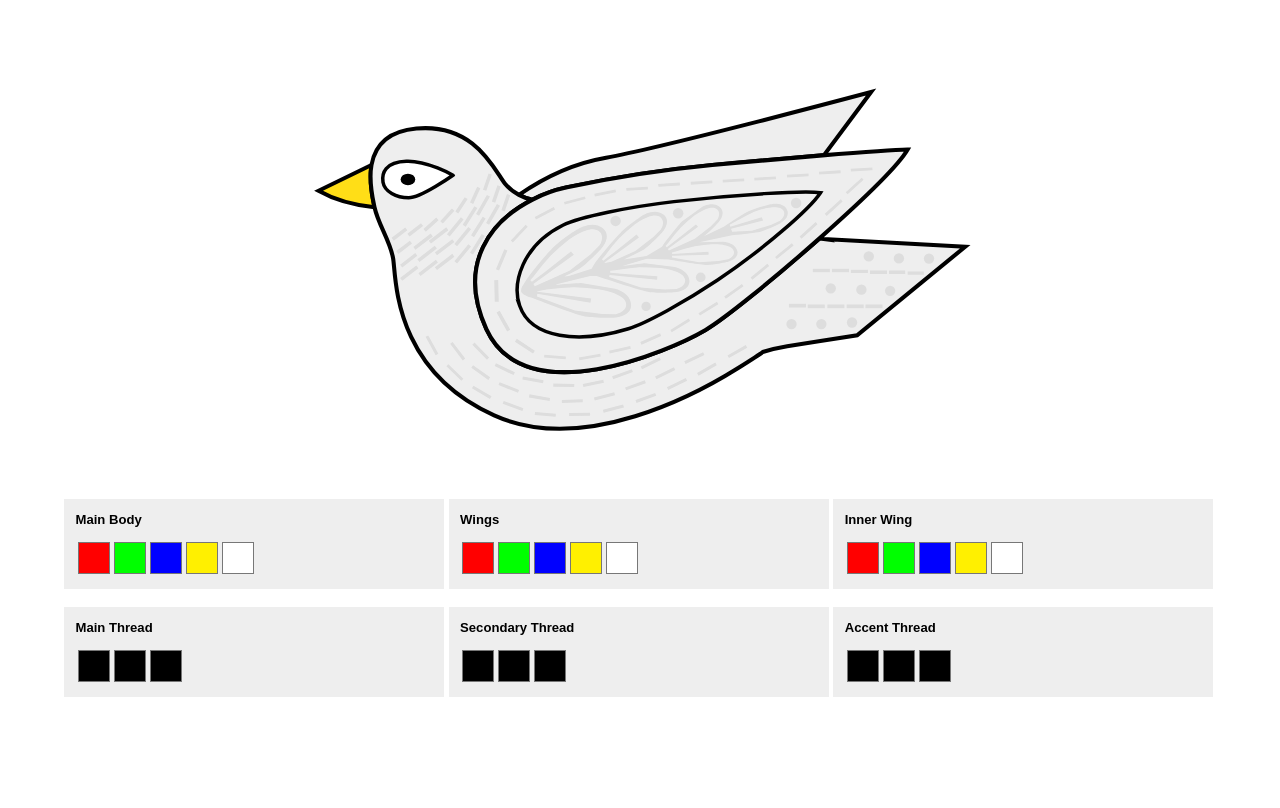
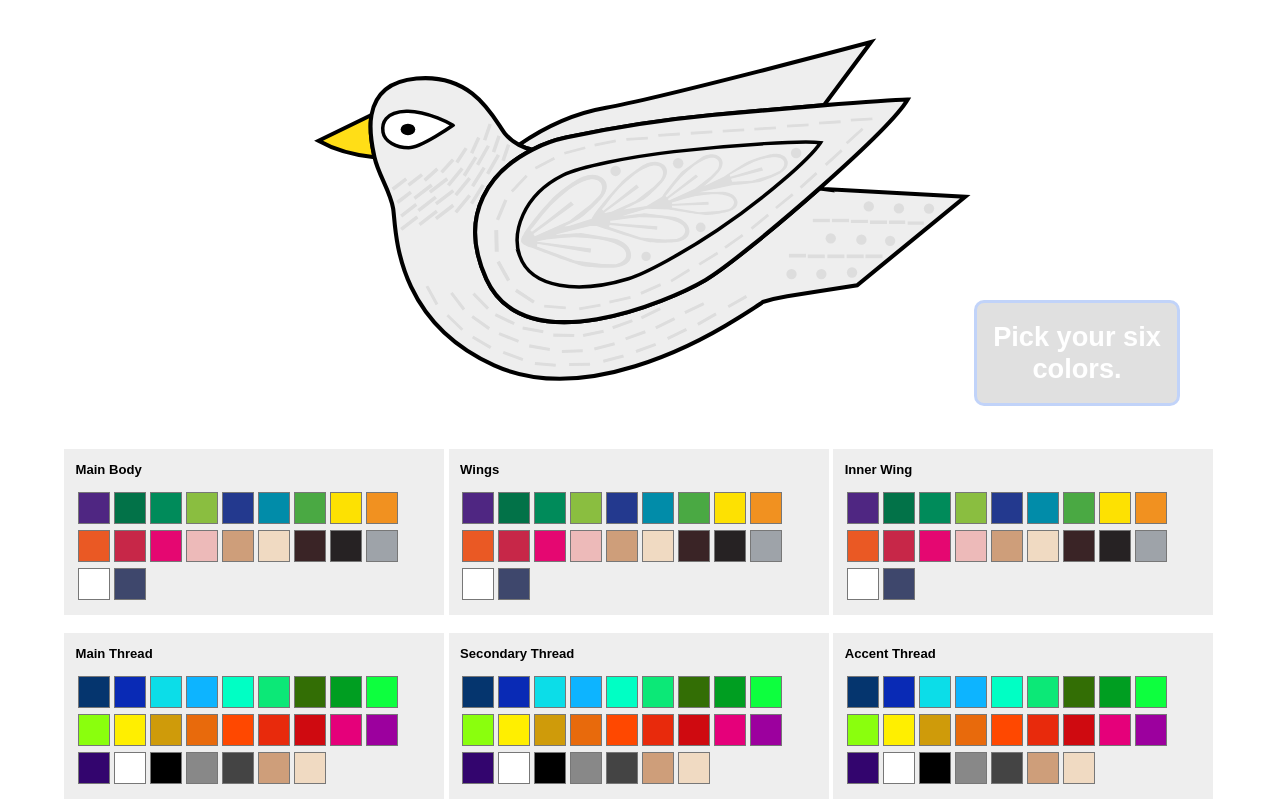
Before and after one commit to ClaytonTeve/Felt-Christmas-Ornaments, a plain HTML site: page index.html in a window 1280 px wide. Drawn offline with nearby package versions, Linux system fonts and the light colour scheme.

Commit message:
Order Button Added
Added a ordering button to the page that appears when all of the colors
are selected.

```diff
--- a/app.js
+++ b/app.js
@@ -7,14 +7,74 @@ var mainThreadColor = $('.mainThreadColor').val('background-color');
 var secondaryThreadColor = $('.secondaryThreadColor').val('background-color');
 var accentThreadColor = $('.accentThreadColor').val('background-color');
 
+$('.order-button h1').text('Pick your six colors.')
+	$('.order-button').fadeTo(2000, .25).css('background-color', '#888888');
 
 
-//Make arrays of colors for the felt and thread colors.
-
-var feltColors = ['#ff0000', '#00ff00', '#0000ff', '#fff000','#ffffff']
-var threadColors = ['#000', '#000', '#000']
+$(document).ready(function(){
+	$(document).click(function(){
+		if (mainBodyColor.length + wingsColor.length + innerWingColor.length + mainThreadColor.length + secondaryThreadColor.length + accentThreadColor.length > 90) {
+			$('.order-button h1').text('Order your custom bird!');
+			$('.order-button').fadeTo(800, 1).css('background-color', 'blue');
+		};
+	});
+});
 
 
+///////////////////////////////////////////////////////
+//Make arrays of colors for the felt and thread colors.
+///////////////////////////////////////////////////////
+
+var feltColors = [
+'#4f2682', //Purple
+'#027248', //Teal
+'#008b5a', //Sea Green
+'#8abe40', //Light Green
+'#23398e', //Dark Blue
+'#018ca9', //Light Blue
+'#4aa943', //Green
+'#fde102', //Yellow
+'#f19120', //Light Orange
+'#ea5924', //Orange
+'#c72748', //Red
+'#e50771', //Pink
+'#edbab9', //Light Pink
+'#ce9e7a', //Tan
+'#f0dac2', //Light Tan
+'#3a2426', //Dark Brown
+'#262223', //Black
+'#9ea3a9', //Grey
+'#ffffff', //White
+'#3e476c' //Blue Grey
+
+]
+var threadColors = [
+'#05356E', //Flat Blue
+'#092AB5', //Blue
+'#0CDDE8', //Light Blue
+'#0DB4FF', //Cyan Blue
+'#00FFC4', //Teal
+'#0CE877', //Sea Green
+'#336E05', //Dark Green
+'#009E21', //True Green
+'#0DFF3E', //Bright Green
+'#8AFF0D', //Yellow Green
+'#FFEF00', //Bright Yellow
+'#CF9B0A', //Golden Yellow
+'#E86A0C', //Pumpkin
+'#FF4800', //Dark Orange
+'#E82A0C', //Red Orange
+'#CF0A10', //Deep Red
+'#E5007A', //Pinkish Purple
+'#9C009E', //True Purple
+'#33056E', //Dark Purple
+'#ffffff', //White
+'#000000', //Black
+'#888888', //Grey
+'#444444', //Light Grey
+'#ce9e7a', //Tan
+'#f0dac2' //Light Tan
+]
 
 //this function add the colors to the color-picker boxes
 function propColors ( list , location ) {
@@ -32,8 +92,13 @@ $(document).ready(propColors(feltColors,".bird-body ul"));
 //Adds the thread colors used for the birds body to the document.
 $(document).ready(propColors(threadColors, ".thread ul"))
 
+
+
+
+////////////////////////////////////////////////////////////
 //Changes which color is selected on each part of the bird
 //by adding the selected class to the list item clicked.
+////////////////////////////////////////////////////////////
 
 //Main Body Color
 $(".main-body-select li").click(function(){
--- a/css/main.css
+++ b/css/main.css
@@ -9,6 +9,7 @@ LAYOUT
 	width: 100%;
 	float: left;
 	margin-bottom: -100px;
+	margin-top: -50px;
 }
 
 #turtle-dove svg {
@@ -34,6 +35,23 @@ LAYOUT
 .colorboxes {
 	width: 100%;
 	margin: auto;
+}
+
+.order-button {
+	display: none;
+	z-index: 9999;
+	position: absolute;
+	right: 100px;
+	top: 300px;
+	width: 200px;
+	height: 100px;
+	text-align: center;
+	font-size: .85em;
+	background-color: #0094FF;
+	color: white;
+	border-radius: 10px;
+	border: 3px solid #0C52E8;
+
 }
 
 /******************************
--- a/index.html
+++ b/index.html
@@ -11,8 +11,6 @@
 		<header>
 		</header>
 		<div id="wrapper">
-
-
 
 <div id="turtle-dove">
 <svg xmlns="http://www.w3.org/2000/svg" width="759" height="586" viewBox="0 0 759 586">
@@ -58,6 +56,11 @@
 </g>
 
 </svg>
+
+<div class="order-button">
+	<h1></h1>
+</div>
+
 </div>
 
 <div class="color-boxes">
```
